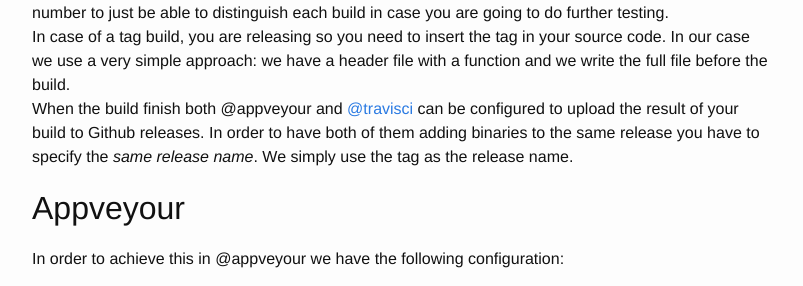
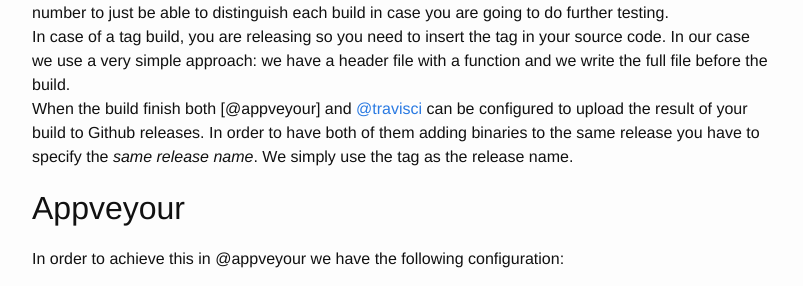
Before and after one commit to mediagoom/mediagoom.github.io, a Jekyll site: the page built from _posts/2017-01-31-How-to-automate-a-@GitHub-release-using-@travisci-and-@appveyor.markdown, in a window 1280 px wide and 900 px high, scrolled down 2956 px. Shown: the part 160-446 px from the top of the window, without its empty margins (238-1041 px from the left). Built offline with Jekyll 4.4.1, drawn with Linux system fonts in a browser that asks for light colours; comment, search, counter and statistics services are not loaded.

```diff
--- a/_posts/2017-01-31-How-to-automate-a-@GitHub-release-using-@travisci-and-@appveyor.markdown
+++ b/_posts/2017-01-31-How-to-automate-a-@GitHub-release-using-@travisci-and-@appveyor.markdown
@@ -137,7 +137,7 @@
 To start you need to understand in witch environment you are. Either [@appveyour] or [@travisci] [tr].
 Once you know where you are you need to understand whether you are building a tag or not. If you are not building a tag you are not releasing, so you can either do nothing or just use the incremental build number to just be able to distinguish each build in case you are going to do further testing.
 In case of a tag build, you are releasing so you need to insert the tag in your source code. In our case we use a very simple approach: we have a header file with a function and we write the full file before the build.
-When the build finish both @appveyour and [@travisci] [tr] can be configured to upload the result of your build to Github releases. In order to have both of them adding binaries to the same release you have to specify the *same release name*. We simply use the tag as the release name.
+When the build finish both [@appveyour] and [@travisci] [tr] can be configured to upload the result of your build to Github releases. In order to have both of them adding binaries to the same release you have to specify the *same release name*. We simply use the tag as the release name.
 
 
 ## Appveyour
--- a/index.html
+++ b/index.html
@@ -257,7 +257,7 @@
             <p>&nbsp;</p>
             <p></p>
 
-            <p><a class="btn btn-primary btn-lg reverse-header" href="/download"
+            <p><a class="btn btn-primary btn-lg reverse-header" href="/download/"
 	    		role="button"><i class="fa fa-download" aria-hidden="true"></i>&nbsp;download</a></p>
             <p><a class="btn btn-primary btn-lg reverse-header" href="https://github.com/mediagoom/mg"
 	    		role="button"><i class="fa fa-github" aria-hidden="true"></i>&nbsp;GitHub</a></p>
```
